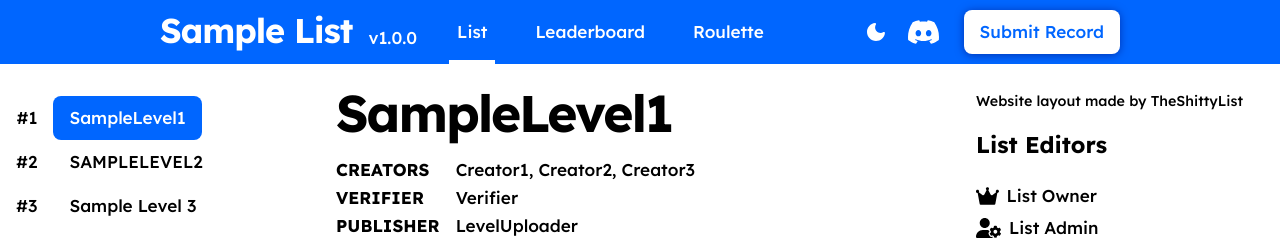
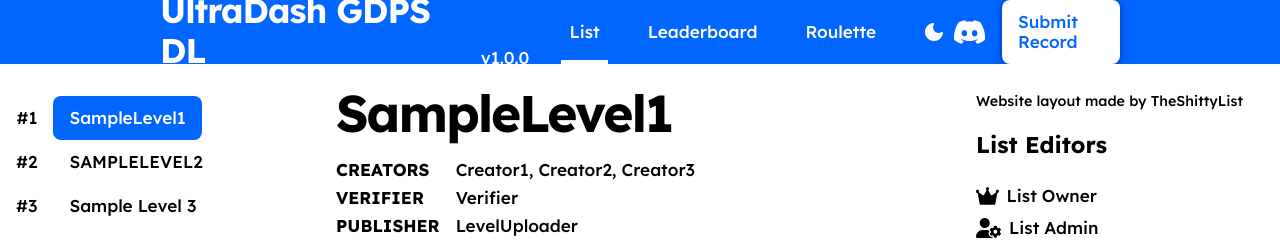
Before and after one commit to michaxwx/uddl, a plain HTML site: page index.html in a window 1280 px wide. Shown: the top 242 px of the page. Drawn offline with nearby package versions, Linux system fonts and the light colour scheme.

Commit message:
Update index.html

```diff
--- a/index.html
+++ b/index.html
@@ -3,7 +3,7 @@
     <head>
         <meta charset="UTF-8" />
         <meta name="viewport" content="width=1024" />
-        <title>Your List Name</title>
+        <title>UDDL</title>
 
         <!-- Replace your server icon by uploading an image file named "list_icon.png"-->
         <link rel="icon" href="/list_icon.png" />
@@ -37,7 +37,7 @@
     <body id="app">
         <header :class="{ dark: store.dark }">
             <div class="logo">
-                <h2>Sample List</h2>
+                <h2>UltraDash GDPS DL</h2>
                 <p>v1.0.0</p>
             </div>
             <nav class="nav">
```
